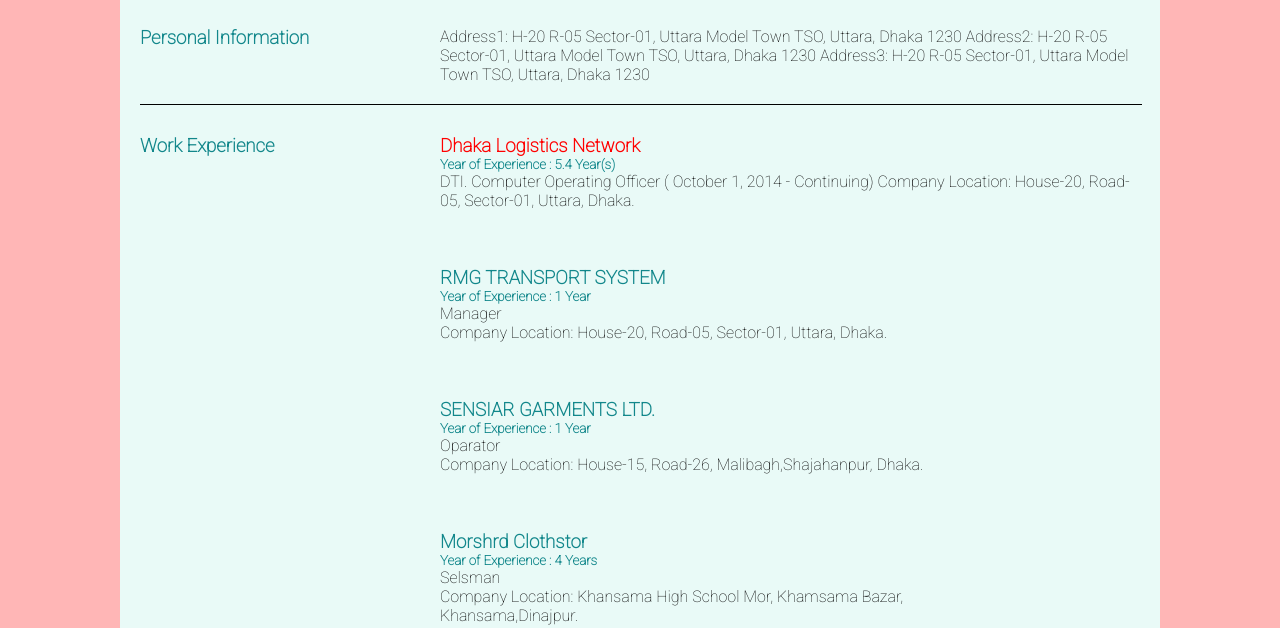
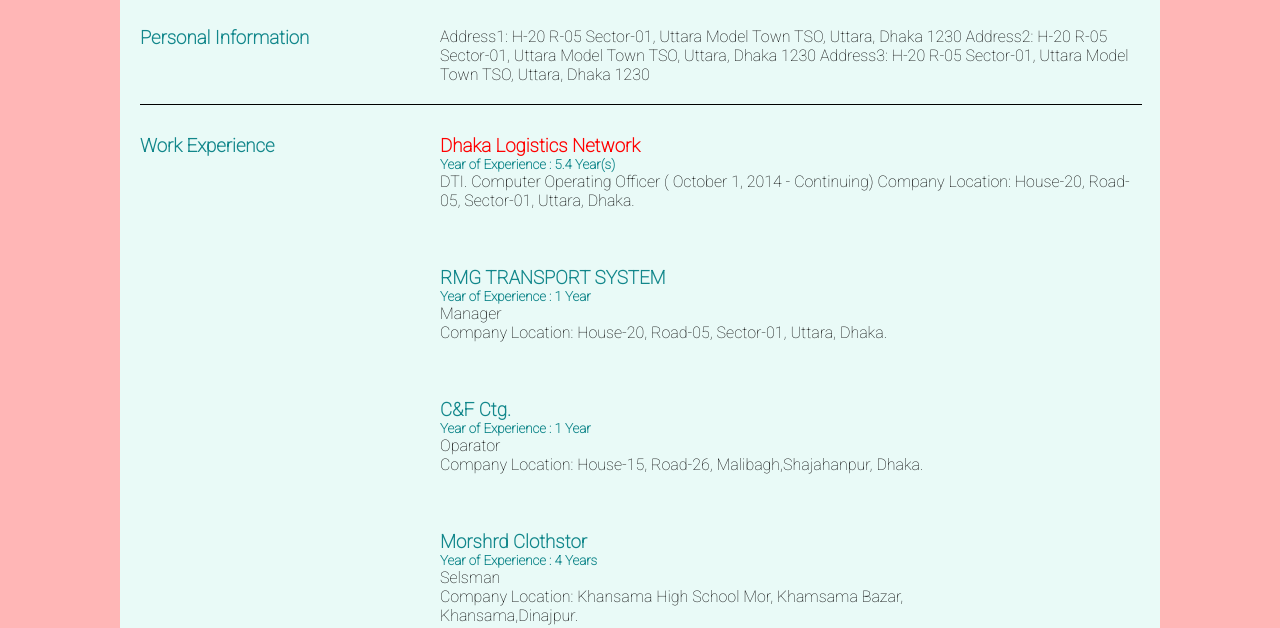
Before and after one commit to Anowar-Hossain-Rana/CV, a plain HTML site: page index.html in a window 1280 px wide. Shown: the part 172-800 px from the top of the page. Drawn offline with Linux system fonts and the light colour scheme.

Commit message:
Update index.html

```diff
--- a/index.html
+++ b/index.html
@@ -71,7 +71,7 @@
                         <p>Company Location: House-20, Road-05, Sector-01, Uttara, Dhaka.</p>
                     <br> <br> <br>
 
-                        <h3>SENSIAR GARMENTS LTD.</h3>
+                        <h3>C&F Ctg.</h3>
                         <h5>Year of Experience : 1 Year</h5>
                         <p> Oparator </p>
                         <p>Company Location: House-15, Road-26, Malibagh,Shajahanpur, Dhaka.</p>
```
